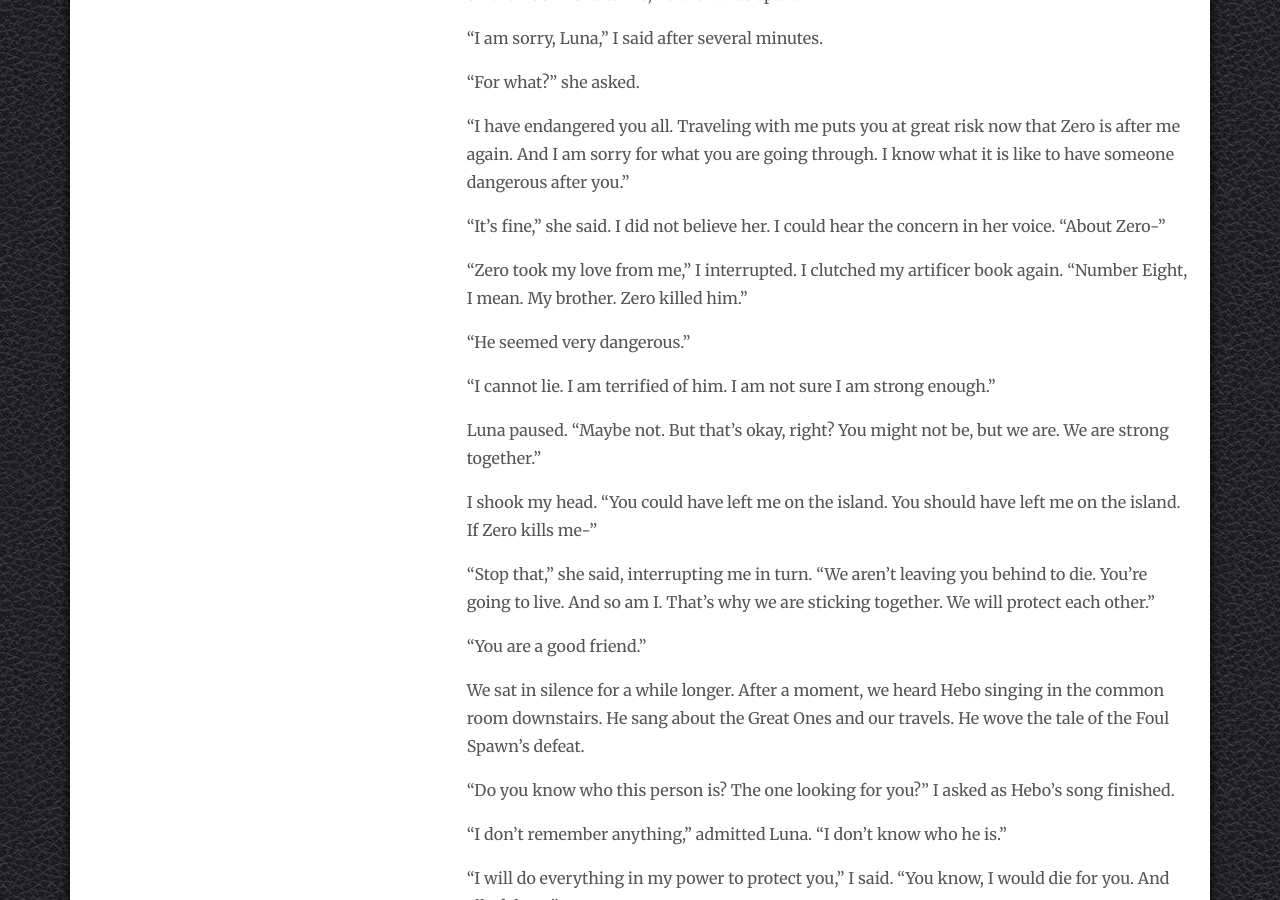
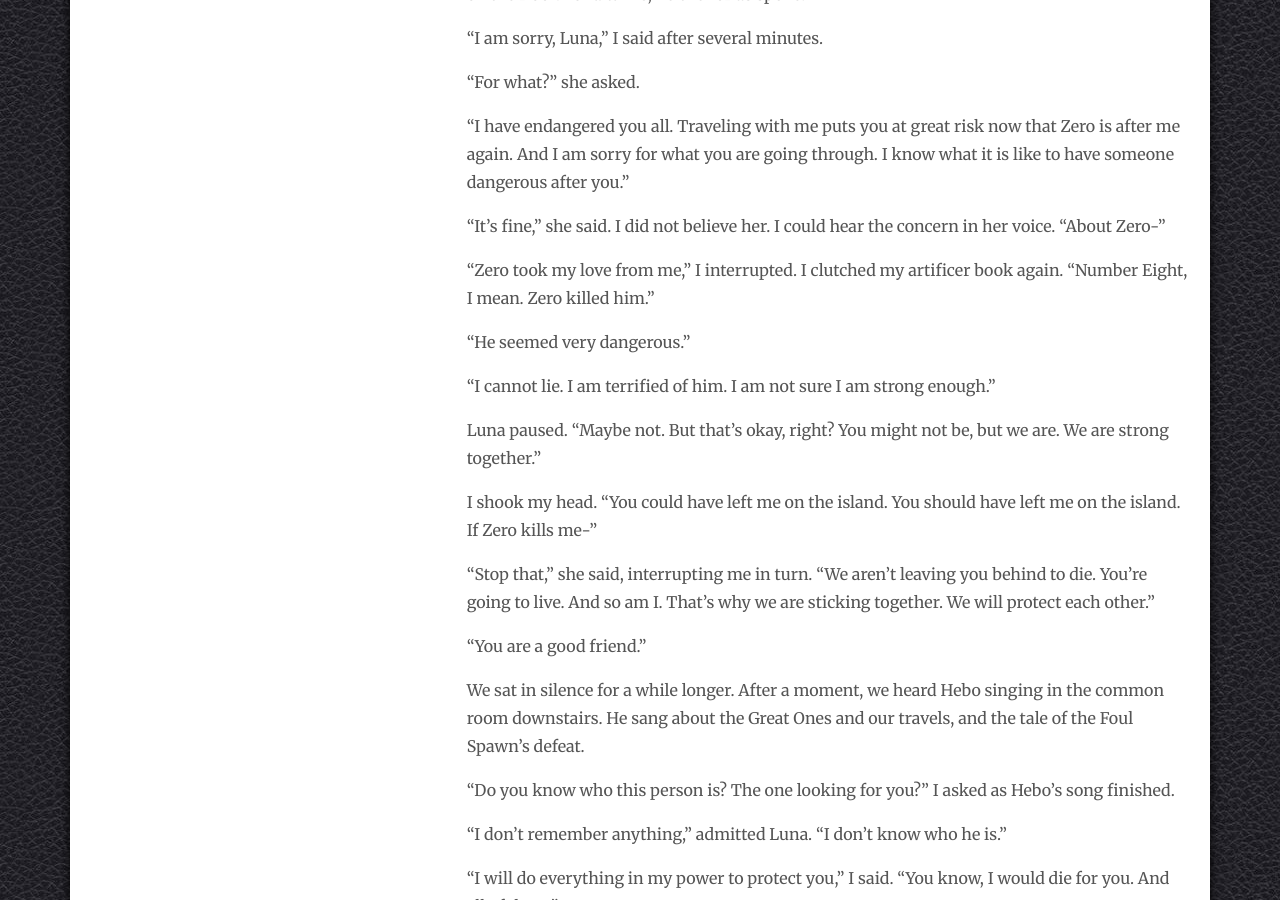
Before and after one commit to clblamires/ninesjournal, a Jekyll site: the page built from _posts/2020-01-13-number-eight-sends-his-regards.md, in a window 1280 px wide and 900 px high, scrolled down 4851 px. Built offline with Jekyll 4.4.1, drawn with Linux system fonts in a browser that asks for light colours; nearby versions of some CDN libraries; some of the changed text lies outside the part shown.

Commit message:
Correction

```diff
--- a/_posts/2020-01-13-number-eight-sends-his-regards.md
+++ b/_posts/2020-01-13-number-eight-sends-his-regards.md
@@ -58,7 +58,7 @@ And so, we ran. We returned to the beach just as Eclipse and Petra were helping
 
 “Hello, Number Nine. Number Eight sends his regards.”
 
-*YOU DEVIL! I WILL KILL YOU! DO NOT SPEAK TO ME OF MY LOVE!*
+*YOU DEVIL! I WILL KILL YOU!*
 
 The ship sailed away from the mysterious island. As we left the beach, I saw him. There stood Zero, a menacing silhouette against the trees. He did not follow. He did not speak. He did not Uplink again. My Thunder Cannon was aimed at him, but I did not pull the trigger.
 
@@ -96,7 +96,7 @@ As I thought about this, Luna entered the room, despondent from the news. She sa
 
 “It’s fine,” she said. I did not believe her. I could hear the concern in her voice. “About Zero-”
 
-“Zero took my love from me,” I interrupted. I clutched my artificer book again. “Number Eight, I mean. My brother. Zero killed him.”
+“Zero took my love from me,” I interrupted. I clutched my artificer book again. “Number Eight, I mean. Zero killed him.”
 
 “He seemed very dangerous.”
 
@@ -110,7 +110,7 @@ I shook my head. “You could have left me on the island. You should have left m
 
 “You are a good friend.”
 
-We sat in silence for a while longer. After a moment, we heard Hebo singing in the common room downstairs. He sang about the Great Ones and our travels. He wove the tale of the Foul Spawn’s defeat.
+We sat in silence for a while longer. After a moment, we heard Hebo singing in the common room downstairs. He sang about the Great Ones and our travels, and the tale of the Foul Spawn’s defeat.
 
 “Do you know who this person is? The one looking for you?” I asked as Hebo’s song finished.
 
```
